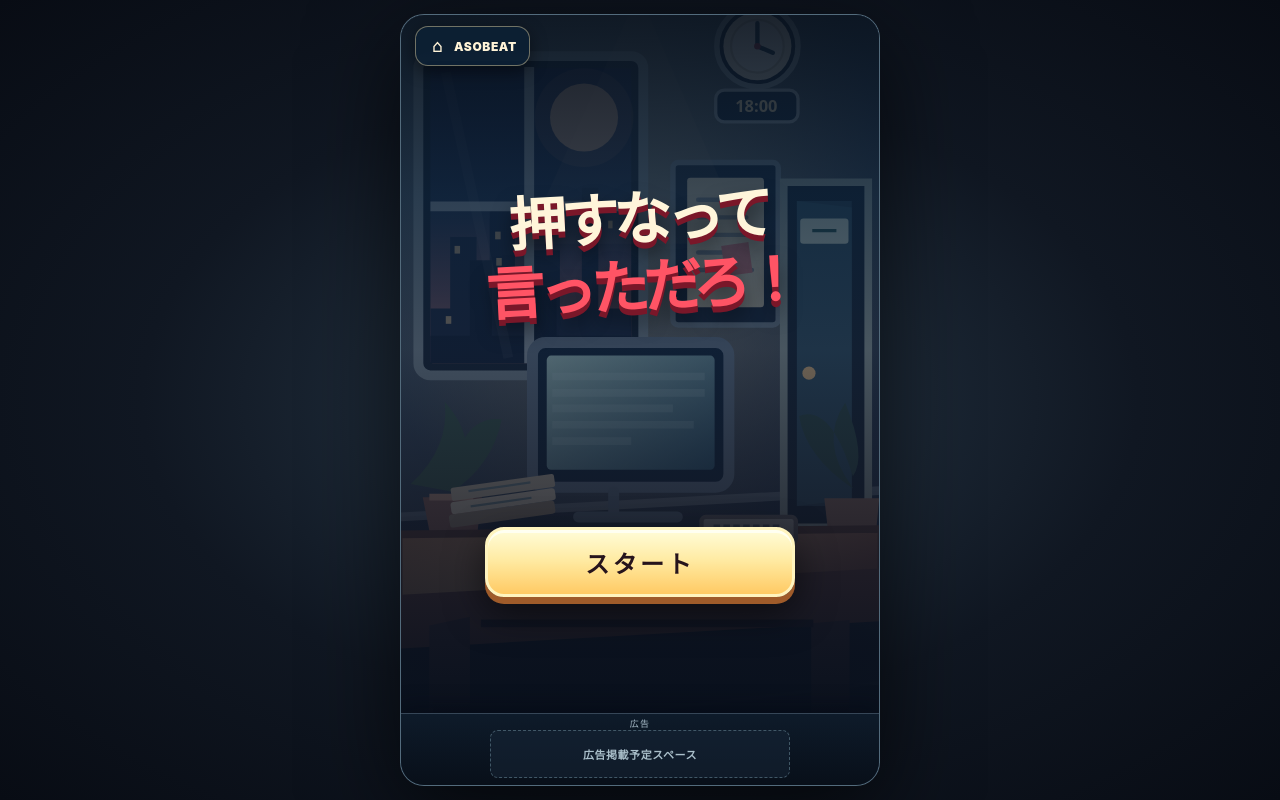
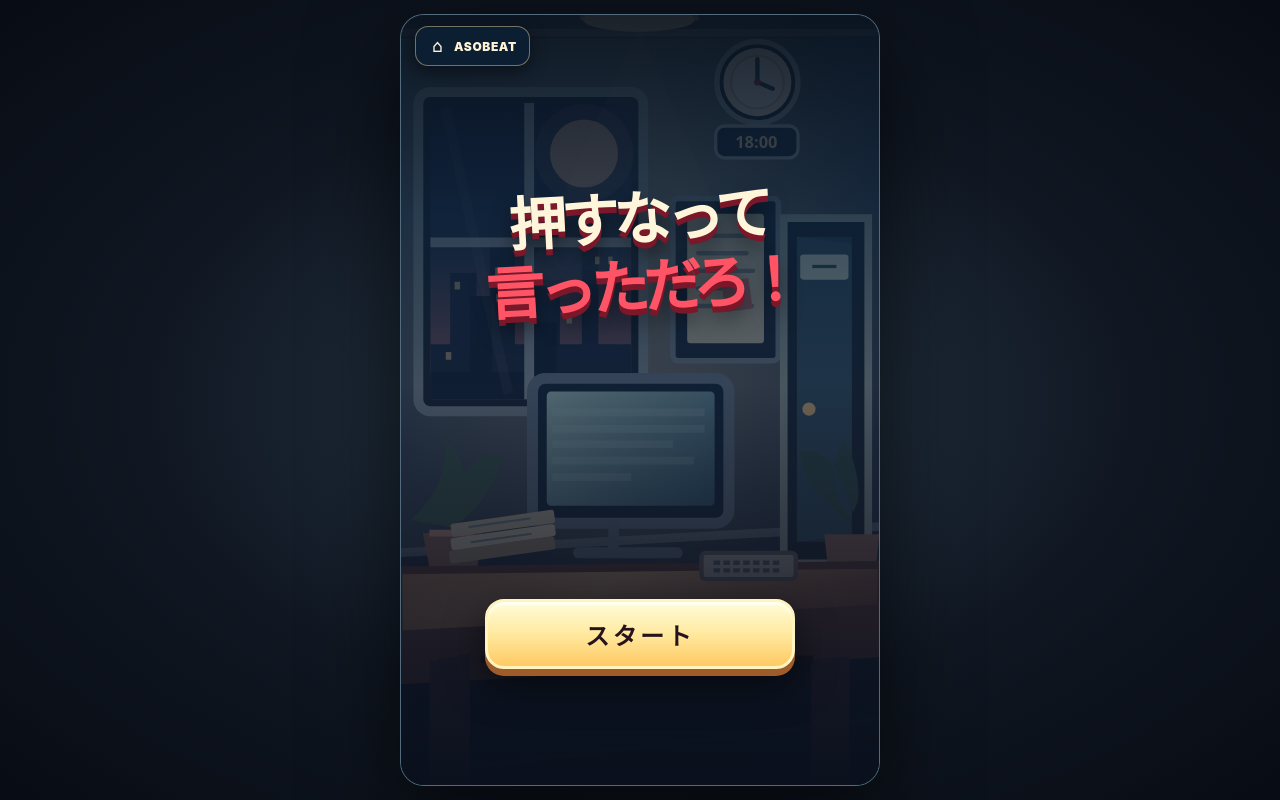
Before and after one commit to asobeatapps-ops/osuna_botan, a plain HTML site: page index.html in a window 1280 px wide. Drawn offline with Linux system fonts and the light colour scheme.

Commit message:
Add files via upload

```diff
--- a/index.html
+++ b/index.html
@@ -34,12 +34,7 @@
 @media(max-height:590px){.button-stage{top:57%}.red-button{width:180px;height:180px}.button-message{margin-top:8px}.action-btn{min-height:53px;font-size:12px}.action-detail{font-size:9px}.action-dock{bottom:calc(var(--safe-bottom) + 7px)}.chat-area{top:68px;height:135px}.chat-bubble{font-size:11px;padding:7px 10px}.game-title{font-size:39px;margin-top:50px}}
 @media(prefers-reduced-motion:reduce){*,*::before,*::after{animation-duration:.01ms!important;animation-iteration-count:1!important;transition-duration:.01ms!important}}
 
-/* ASOBEAT game portal and persistent ad-space shell.
-   This is a visual reservation ONLY. Do not insert a manually sticky AdSense
-   display ad here on mobile. For real sticky mobile ads, use Google's managed
-   Auto Ads anchor format after approval (and remove the mock placeholder). */
-:root{--asobeat-ad-space:calc(72px + env(safe-area-inset-bottom,0px))}
-.viewport>.screen{bottom:var(--asobeat-ad-space);--safe-bottom:0px}
+/* ASOBEAT portal link and ending-only ad space. */
 .asobeat-home-icon{position:absolute;z-index:25;top:calc(env(safe-area-inset-top,0px) + 11px);left:14px;display:inline-flex;align-items:center;gap:7px;min-height:40px;max-width:calc(100% - 28px);padding:8px 12px;color:#fff3d7;text-decoration:none;border:1px solid #ffe8ae6b;border-radius:13px;background:#0d2034eb;box-shadow:0 5px 17px #0007;font-size:12px;font-weight:950;letter-spacing:.05em;touch-action:manipulation}
 .asobeat-home-icon:active{transform:scale(.97)}
 .asobeat-home-icon:focus-visible,.other-game-link:focus-visible{outline:3px solid #ffe0a2;outline-offset:3px}
@@ -49,9 +44,11 @@
 .other-game-link{display:flex;align-items:center;justify-content:center;min-height:53px;margin-top:17px;padding:12px 16px;border-radius:14px;border:1px solid #a8e7ffb8;background:linear-gradient(180deg,#3178a2,#194f74);box-shadow:0 4px 0 #0d3457,0 9px 24px #0005;color:#fffefa;text-decoration:none;text-align:center;font-weight:1000;font-size:14px;touch-action:manipulation}
 .other-game-link:active{transform:translateY(3px);box-shadow:0 1px 0 #0d3457}
 #endHome{margin-top:9px}
-.persistent-ad-slot{position:absolute;z-index:22;left:0;right:0;bottom:0;height:var(--asobeat-ad-space);display:flex;flex-direction:column;align-items:center;justify-content:flex-start;padding:5px 10px calc(5px + env(safe-area-inset-bottom,0px));border-top:1px solid #83a3bd60;background:linear-gradient(180deg,#0e1b2a,#080f19);box-shadow:0 -5px 20px #0408127a}
-.persistent-ad-label{line-height:1.2;color:#a9bcc9;font-size:9px;letter-spacing:.14em}
-.persistent-ad-placeholder{display:flex;align-items:center;justify-content:center;width:min(300px,calc(100% - 12px));height:48px;flex:0 0 48px;border:1px dashed #5b7786a8;border-radius:8px;color:#aabfca;font-size:11px;font-weight:750;letter-spacing:.05em;background:#1a2b3b70}
+/* Ad is confined to the result screen, in normal scroll flow; never fixed. */
+.ending-ad-slot{margin:150px auto 0;max-width:360px;padding:15px 12px 20px;border-top:1px solid #64798b66;text-align:center;contain:layout style}
+.ending-ad-slot[hidden]{display:none!important}
+.ending-ad-label{font-size:11px;letter-spacing:.1em;color:#b9c7d0;margin-bottom:10px}
+.ending-ad-content{margin:auto;min-height:100px;max-width:336px;display:grid;place-items:center;border:1px dashed #657e91a8;border-radius:10px;background:#1a2b3b70;color:#bacbd7;font-size:12px}
 @media(max-height:690px){.viewport>.screen .button-stage{top:55%}.viewport>.screen .chat-area{height:118px}.viewport>.screen .red-button{width:clamp(154px,46vw,193px);height:clamp(154px,46vw,193px)}}
 @media(max-height:580px){.viewport>.screen .button-stage{top:52%}.viewport>.screen .chat-area{top:63px;height:102px}.viewport>.screen .red-button{width:152px;height:152px}.viewport>.screen .action-btn{min-height:48px}}
 </style>
@@ -102,6 +99,11 @@
       <div class="end-controls"><button id="replayBtn" class="solid-btn red wide" type="button">↻ もう一度遊ぶ</button><button id="resultGallery" class="line-btn" type="button">▦ エンディング図鑑</button><button id="shareBtn" class="line-btn" type="button">𝕏 結果をシェア</button></div>
       <a id="moreGamesBtn" class="other-game-link" href="https://asobeatapps-ops.github.io/gamehome/">🎮 他のゲームも遊んでみる →</a>
       <button id="endHome" type="button" class="mini-link">タイトルに戻る</button>
+      <!-- A: Result-only ad. Hidden until AdSense approval and insertion of the official ad unit. -->
+      <aside id="endingAdSlot" class="ending-ad-slot" aria-label="広告掲載エリア" hidden>
+        <div class="ending-ad-label">広告</div>
+        <div id="endingAdContent" class="ending-ad-content">広告掲載予定スペース</div>
+      </aside>
     </div>
   </section>
   <section id="screenGallery" class="screen" aria-label="エンディング図鑑" hidden>
@@ -113,10 +115,6 @@
     </div>
   </section>
   <div id="particles" class="particles" aria-hidden="true"></div>
-  <aside id="persistentAdSlot" class="persistent-ad-slot" aria-label="広告掲載予定エリア">
-    <div class="persistent-ad-label">広告</div>
-    <div class="persistent-ad-placeholder">広告掲載予定スペース</div>
-  </aside>
 </div></div>
 <script>
 (() => {
```
